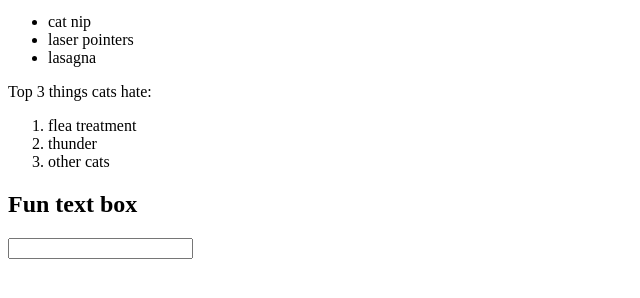
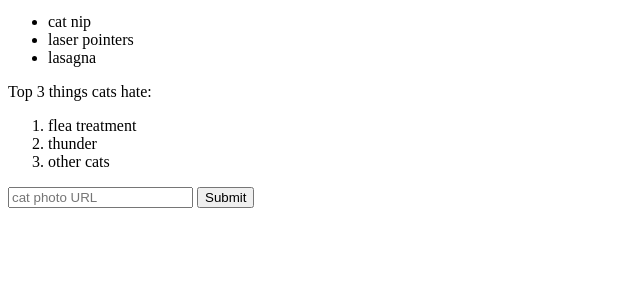
Before and after one commit to gg104/website2, a plain HTML site: page index.html in a window 1280 px wide. Shown: the part 426-724 px from the top of the page, without its empty margins (0-640 px from the left). Drawn offline with Linux system fonts and the light colour scheme.

Commit message:
Update index.html

```diff
--- a/index.html
+++ b/index.html
@@ -1,4 +1,3 @@
-<!-- This is going to have the html for the website-->
 <h2>CatPhotoApp</h2>
 <main>
   <p>Click here to view more <a href="#">cat photos</a>.</p>
@@ -17,7 +16,8 @@
     <li>thunder</li>
     <li>other cats</li>
   </ol>
-
-  <h2>Fun text box</h2>
-<input type="text">
+  <form action="https://freecatphotoapp.com/submit-cat-photo">
+    <input type="text" placeholder="cat photo URL" required>
+    <button type="submit">Submit</button>
+  </form>
 </main>
```
